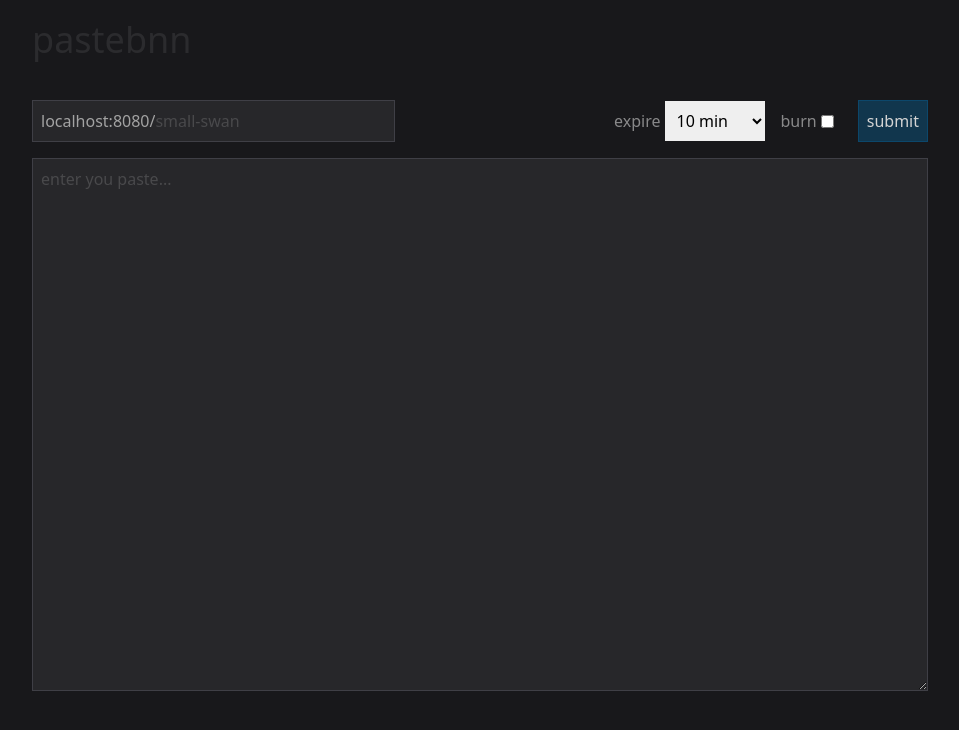
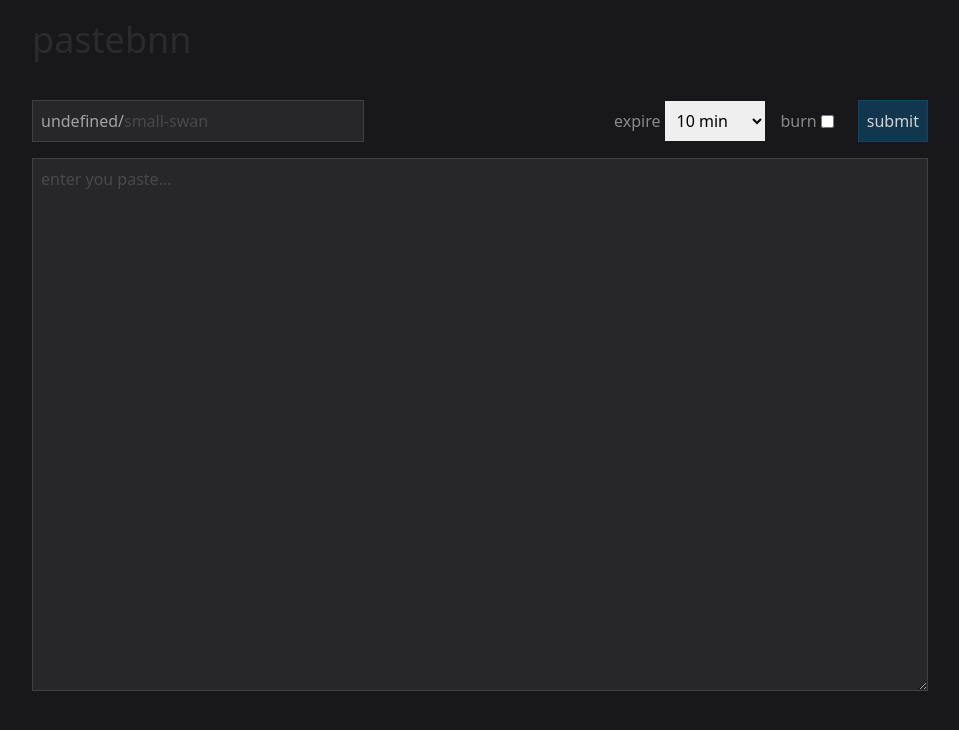
Before and after one commit to evanofslack/pastebnn, a SvelteKit app in the folder web/: page / in a window 1280 px wide. Shown: the top 730 px of the page, without its empty margins (160-1119 px from the left). Built offline with nearby package versions, Linux system fonts and the light colour scheme.

Commit message:
different approach to env vars

```diff
--- a/web/src/app.d.ts
+++ b/web/src/app.d.ts
@@ -7,3 +7,9 @@ declare namespace App {
 	// interface Error {}
 	// interface Platform {}
 }
+
+declare module '$env/static/public' {
+	export const APP_HOST: string;
+	export const APP_PORT: string;
+	export const APP_REMOTE_URL: string;
+}
--- a/web/src/constants.ts
+++ /dev/null
@@ -1,8 +0,0 @@
-import { env } from '$env/dynamic/public';
-
-export const APP_HOST: string = env.APP_HOST ? env.APP_HOST : 'localhost';
-export const APP_PORT: string = env.APP_PORT ? env.APP_PORT : '8080';
-// export const APP_PORT: string = env.APP_PORT;
-export const APP_REMOTE_URL: string = env.APP_REMOTE_URL
-	? env.APP_REMOTE_URL
-	: `${APP_HOST}:${APP_PORT}`;
--- a/web/src/routes/+page.svelte
+++ b/web/src/routes/+page.svelte
@@ -1,7 +1,7 @@
 <script lang="ts">
     import { goto } from '$app/navigation';
     import type {CreatePaste} from "../../interfaces"
-    import {APP_REMOTE_URL, APP_HOST, APP_PORT} from "../constants"
+    import { APP_REMOTE_URL, APP_HOST, APP_PORT } from '$env/static/public';
 
 
     const expire_times = [
@@ -32,7 +32,6 @@
         };
 
         let res = await fetch(baseURL, requestOptions);
-        let resp = await res.text();
 
         // redirect to paste url
         goto(`/${paste.key}`, { replaceState: false })
--- a/web/src/routes/[slug]/+page.svelte
+++ b/web/src/routes/[slug]/+page.svelte
@@ -1,4 +1,3 @@
-
 <script lang='ts'>
     import type { Paste } from '../../../interfaces';
 
--- a/web/src/routes/[slug]/+page.ts
+++ b/web/src/routes/[slug]/+page.ts
@@ -1,6 +1,6 @@
 import type { LoadEvent } from '@sveltejs/kit';
 import type { Paste } from '../../../interfaces';
-import { APP_HOST, APP_PORT } from '../../constants';
+import { APP_HOST, APP_PORT } from '$env/static/public';
 
 export async function load({ fetch, params }: LoadEvent) {
 	const pasteID = params.slug;
```
Also changed, not shown: web/src/App.svelte (added).
